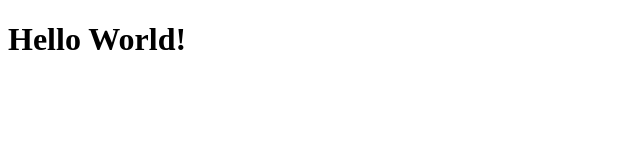
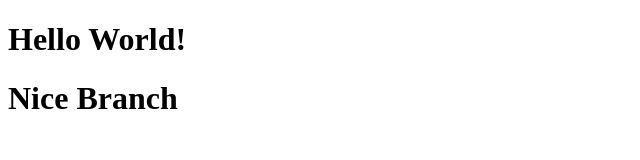
Before and after one commit to LMBroadhurst/testVScodeGitGithub, a plain HTML site: page index.html in a window 1280 px wide. Shown: the whole page, without its empty margins (0-640 px from the left). Drawn offline with Linux system fonts and the light colour scheme.

Commit message:
Nice branch dude

```diff
--- a/index.html
+++ b/index.html
@@ -8,5 +8,6 @@
 </head>
 <body>
     <h1>Hello World!</h1>
+    <h1>Nice Branch</h1>
 </body>
 </html>
```
